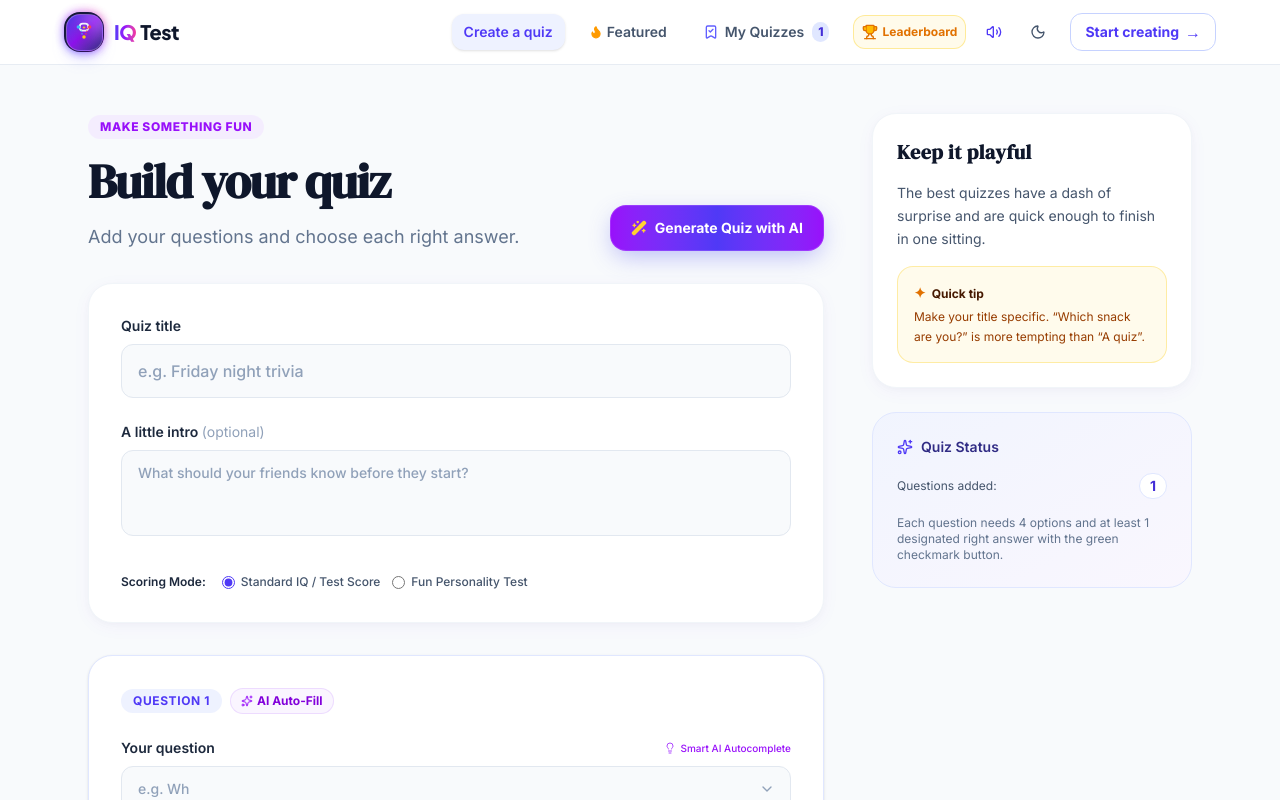
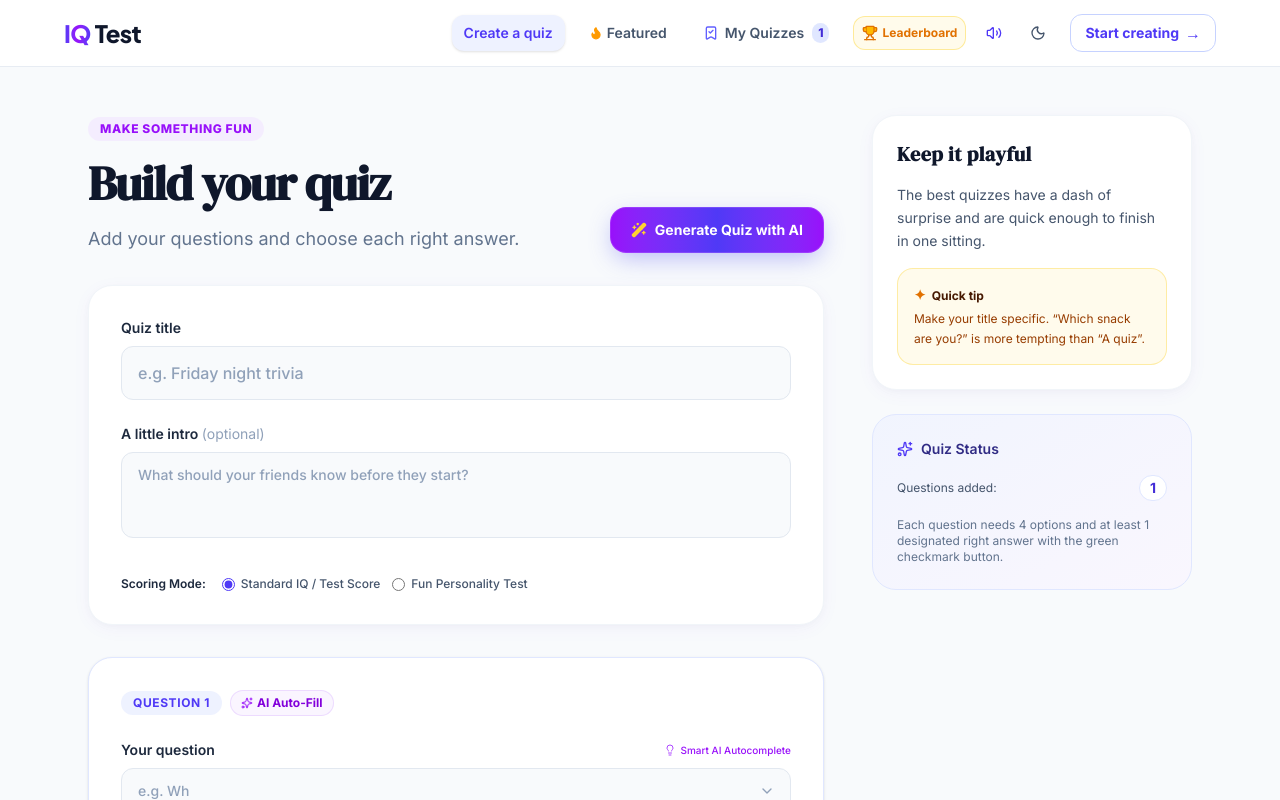
Before and after one commit to Mahadebmaity/QuizTest, a React (Vite) app: page / in a window 1280 px wide. Shown: the top 800 px of the page. Built offline with nearby package versions, Linux system fonts and the light colour scheme.

Commit message:
Remove logo icon graphic and render text-only brand title in Header

```diff
--- a/src/components/Header.jsx
+++ b/src/components/Header.jsx
@@ -1,6 +1,5 @@
 import React, { useState, useEffect } from 'react';
 import { BookmarkCheck, Flame, Trophy, Moon, Sun, Volume2, VolumeX } from 'lucide-react';
-import IqLogo from './IqLogo';
 import LeaderboardModal from './LeaderboardModal';
 import { sfx } from '../utils/audioSfx';
 
@@ -25,18 +24,17 @@ export default function Header({ activeTab, setActiveTab, savedCount = 0 }) {
 
   return (
     <>
-      <header className="sticky top-0 z-40 bg-white/95 dark:bg-slate-900/95 backdrop-blur-md border-b border-slate-200/80 dark:border-slate-800 px-3 sm:px-8 py-3 transition-all">
+      <header className="sticky top-0 z-40 bg-white/95 dark:bg-slate-900/95 backdrop-blur-md border-b border-slate-200/80 dark:border-slate-800 px-3 sm:px-8 py-3.5 transition-all">
         <div className="max-w-6xl mx-auto flex items-center justify-between">
 
-          {/* Brand Logo with modern IqLogo emblem & gradient text */}
+          {/* Text-Only Brand Logo */}
           <div
             onClick={() => setActiveTab('builder')}
-            className="flex items-center gap-2.5 cursor-pointer group shrink-0"
+            className="flex items-center cursor-pointer group shrink-0 select-none"
           >
-            <IqLogo size="md" />
-            <span className="text-lg sm:text-xl font-extrabold tracking-tight font-['Plus_Jakarta_Sans',sans-serif]">
-              <span className="bg-gradient-to-r from-indigo-600 via-purple-600 to-pink-500 bg-clip-text text-transparent">IQ</span>
-              <span className="text-slate-900 dark:text-white ml-1">Test</span>
+            <span className="text-xl sm:text-2xl font-black tracking-tight font-['Plus_Jakarta_Sans',sans-serif]">
+              <span className="bg-gradient-to-r from-indigo-600 via-purple-600 to-indigo-600 bg-clip-text text-transparent font-extrabold">IQ</span>
+              <span className="text-slate-900 dark:text-white ml-1 font-extrabold">Test</span>
             </span>
           </div>
 
```
